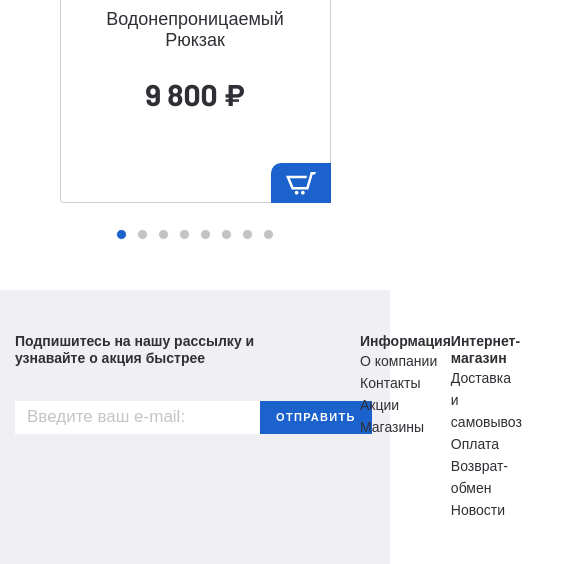
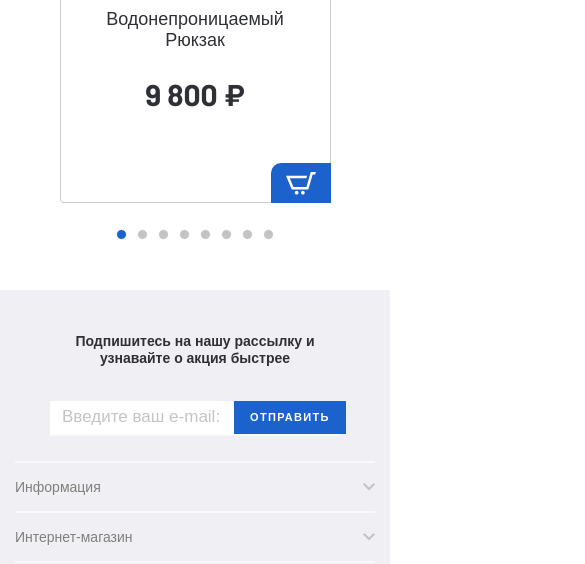
Before and after one commit to ValyaMeln/Hydrocycles, a plain HTML site: page index.html in a window 390 px wide. Shown: the part 3390-3954 px from the top of the page, 585 px wide, since content can reach past the window. Drawn offline with nearby package versions, Linux system fonts and the light colour scheme; files whose address does not match are found by name.

Commit message:
media footer

```diff
--- a/css/media.css
+++ b/css/media.css
@@ -35,6 +35,15 @@
         margin-right: 20px;
     }
 
+}
+@media(max-width: 940px){
+    .footer__top-inner{
+        flex-wrap: wrap;
+        justify-content: space-around;
+    }
+    .footer__top-item{
+        margin-bottom: 25px;
+     }
 }
 
 @media(max-width: 968px){
@@ -145,6 +154,72 @@
 
 }
 
+@media(max-width: 540px){
+    .footer__top-item{
+        width: 100%;
+    }
+    .footer__bottom{
+       flex-direction: column;
+       align-items: start;
+    }
+    .footer__bottom-link{
+        margin: 12px 0;
+    }
+    .footer__top-inner{
+        justify-content: start;
+    }
+    .footer__top-social.footer__top-item {
+        width: 100%;
+        border-bottom: none;
+    }
+    .footer__top-newslatter.footer__top-item {
+       margin-right: auto;
+       margin-left: auto;
+       width: 290px;
+       text-align: center;
+    }
+    .footer-form__input{
+        width: 184px;
+    }
+    .social-list {
+        justify-content: center;
+    }
+    .footer__list{
+        display: none;
+    }
+    .footer__top-title.footer__topdrop{
+        font-size: 14px;
+        line-height: 18px;
+        color: #7F7F7F;
+        font-weight: 500;
+        padding: 15px 0;
+
+    }
+    .footer__top-item{
+        border-bottom: 2px solid #F9F9FC;
+    }
+    .footer__top-itemdrop{
+        margin-bottom: 0;
+        border-top: 2px solid #F9F9FC;
+    }
+    .footer__topdrop{
+        position: relative;
+    }
+    .footer__topdrop::before{
+        position: absolute;
+        content: '';
+        background-image: url('../images/arrow-down.svg');
+        right: 0;
+        bottom: 20px;
+        width: 12px;
+        height: 8px;
+        transform: rotate(0deg);
+    }
+    .footer__topdrop--active::before{
+        transform: rotate(180deg);
+    }
+}
+
 @media(max-width: 440px){
     .banner-section__slider-img {
         min-height: 164px;
--- a/css/style.css
+++ b/css/style.css
@@ -760,7 +760,7 @@ img{
 }
 .footer__top-newslatter.footer__top-item{
    width: 295px;
-   margin-right: 50px;
+   margin-right: 80px;
 }
 
 .footer__top-title {
--- a/index.html
+++ b/index.html
@@ -1140,9 +1140,9 @@
                             <button class="footer-form__btn" type="submit">Отправить</button>
                         </form>
                     </div>
-                    <div class="footer__top-item">
-                        <h5 class="footer__top-title">Информация</h5>
-                        <ul class="footer__list">
+                    <div class="footer__top-item footer__top-itemdrop">
+                        <h5 class="footer__top-title footer__topdrop">Информация</h5>
+                        <ul class="footer__list ">
                             <li class="footer__list-item">
                                 <a class="footer__list-link" href="#">О компании</a>
                             </li>
@@ -1158,7 +1158,7 @@
                         </ul>
                     </div>
                     <div class="footer__top-item ">
-                        <h5 class="footer__top-title">Интернет-магазин </h5>
+                        <h5 class="footer__top-title footer__topdrop">Интернет-магазин </h5>
                         <ul class="footer__list">
                             <li class="footer__list-item">
                                 <a class="footer__list-link" href="#">Доставка и самовывоз</a>
--- a/js/main.js
+++ b/js/main.js
@@ -125,7 +125,7 @@ $(function(){
         $(this).addClass('catalog__filter-button--active');
         $('.catalog__filter-btngrid').removeClass('catalog__filter-button--active');
         $('.product-item__wrapper').addClass('product-item__wrapper--list')
-    })
+    });
 
     $(".rate-yo").rateYo({
         normalFill: "#C4C4C4",
@@ -135,7 +135,13 @@ $(function(){
 
     $('.menu__btn').on('click', function(){
         $('.menu-mobile__list').toggleClass('menu-mobile__list--active');
-    })
+    });
 
 
+
+    $('.footer__topdrop').on('click', function(){
+        $(this).next().slideToggle();
+        $(this).toggleClass('footer__topdrop--active');
+    });
+
 });
```
